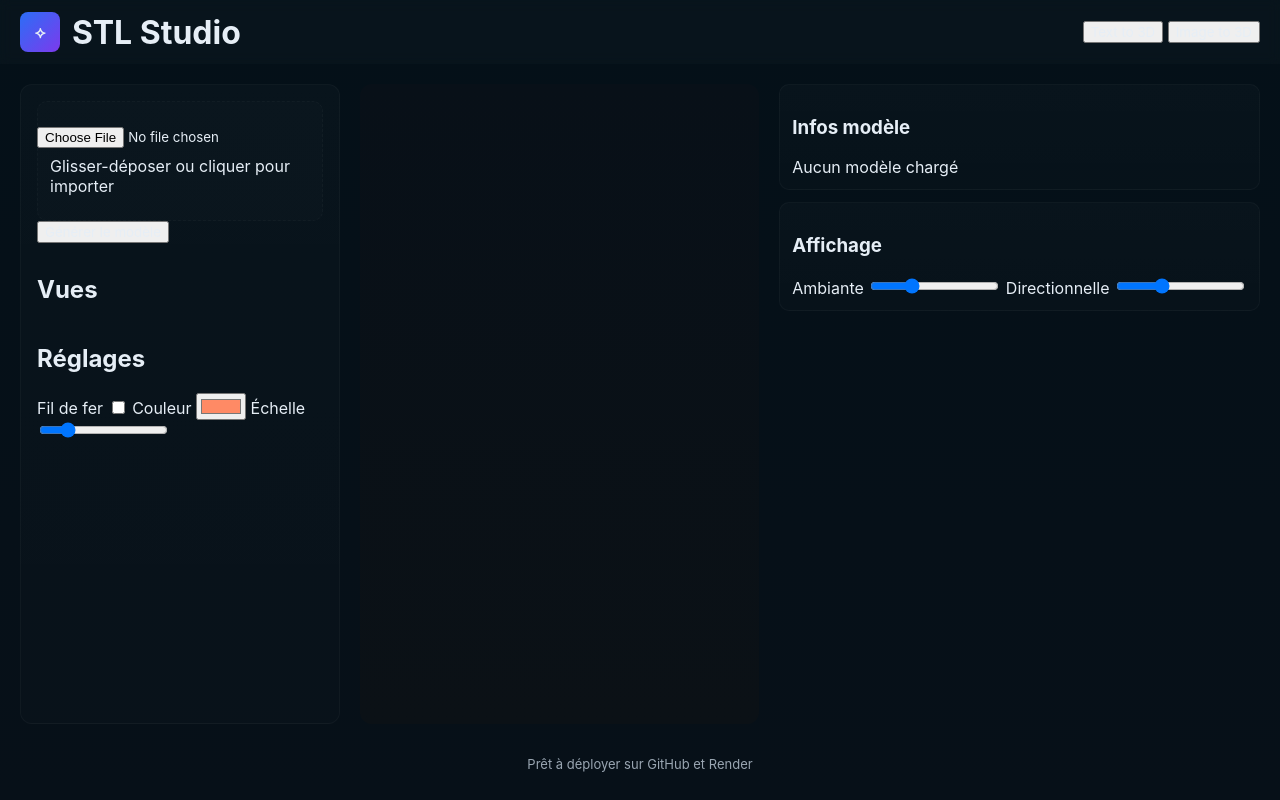
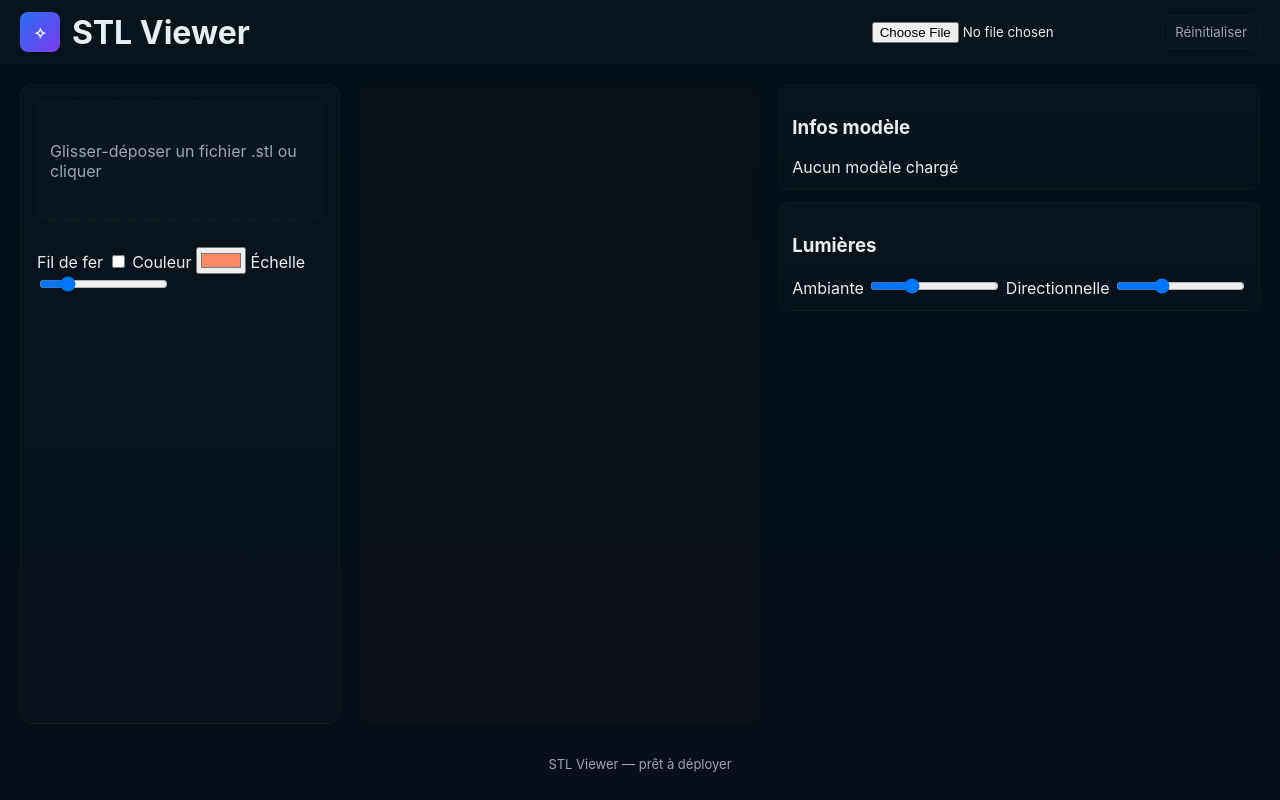
Before and after one commit to DamienPoulin18/STL-Viewer, a website: page public/index.html in a window 1280 px wide. Drawn offline with nearby package versions, Linux system fonts and the light colour scheme.

Commit message:
Update index.html

```diff
--- a/public/index.html
+++ b/public/index.html
@@ -3,8 +3,9 @@
 <head>
   <meta charset="utf-8" />
   <meta name="viewport" content="width=device-width,initial-scale=1" />
-  <title>Visualiseur STL — Dark UI</title>
-  <link rel="stylesheet" href="styles.css" />
+  <title>STL Viewer — Dark</title>
+  <link rel="stylesheet" href="./styles.css" />
+  <!-- Three.js et loaders (non-module) -->
   <script src="https://unpkg.com/three@0.158.0/build/three.min.js"></script>
   <script src="https://unpkg.com/three@0.158.0/examples/js/controls/OrbitControls.js"></script>
   <script src="https://unpkg.com/three@0.158.0/examples/js/loaders/STLLoader.js"></script>
@@ -13,49 +14,31 @@
   <header class="topbar">
     <div class="brand">
       <div class="logo">⟡</div>
-      <h1>STL Studio</h1>
+      <h1>STL Viewer</h1>
     </div>
-    <nav class="top-actions">
-      <button class="ghost">Text to 3D</button>
-      <button class="ghost active">Image to 3D</button>
-    </nav>
+    <div class="top-actions">
+      <input id="fileInput" type="file" accept=".stl" />
+      <button id="resetBtn" class="btn-ghost">Réinitialiser</button>
+    </div>
   </header>
 
   <main class="app">
     <aside class="leftpanel">
-      <section class="upload">
-        <div id="dropArea" class="droparea">
-          <input id="fileInput" type="file" accept=".stl" />
-          <div class="drop-hint">Glisser-déposer ou cliquer pour importer</div>
-        </div>
-        <button id="generateBtn" class="cta">Générer le modèle</button>
-      </section>
+      <div id="dropArea" class="droparea">
+        <div class="drop-text">Glisser-déposer un fichier .stl ou cliquer</div>
+      </div>
+      <div class="thumbs" id="thumbList"></div>
 
-      <section class="thumbs">
-        <h2>Vues</h2>
-        <div id="thumbList" class="thumb-list">
-          <!-- miniatures ajoutées dynamiquement -->
-        </div>
-      </section>
-
-      <section class="settings">
-        <h2>Réglages</h2>
+      <div class="controls">
         <label>Fil de fer <input id="wireframe" type="checkbox" /></label>
         <label>Couleur <input id="color" type="color" value="#ff8a65" /></label>
         <label>Échelle <input id="scale" type="range" min="0.1" max="5" step="0.1" value="1" /></label>
-      </section>
+      </div>
     </aside>
 
     <section class="viewer">
       <div id="canvasWrap" class="canvas-wrap">
         <canvas id="canvas"></canvas>
-        <div id="overlay" class="overlay hidden">
-          <div class="overlay-card">
-            <div class="progress">Génération en cours</div>
-            <div id="progressBar" class="progress-bar"><div class="progress-fill" style="width:0%"></div></div>
-            <div class="overlay-note">Cela peut prendre quelques minutes. Vous serez notifié.</div>
-          </div>
-        </div>
       </div>
 
       <aside class="rightpanel">
@@ -64,7 +47,7 @@
           <div id="modelInfo">Aucun modèle chargé</div>
         </div>
         <div class="card">
-          <h3>Affichage</h3>
+          <h3>Lumières</h3>
           <label>Ambiante <input id="ambient" type="range" min="0" max="2" step="0.1" value="0.6" /></label>
           <label>Directionnelle <input id="dir" type="range" min="0" max="3" step="0.1" value="1" /></label>
         </div>
@@ -72,8 +55,8 @@
     </section>
   </main>
 
-  <footer class="footer">Prêt à déployer sur GitHub et Render</footer>
+  <footer class="footer">STL Viewer — prêt à déployer</footer>
 
-  <script src="app.js"></script>
+  <script src="./app.js"></script>
 </body>
 </html>
```
